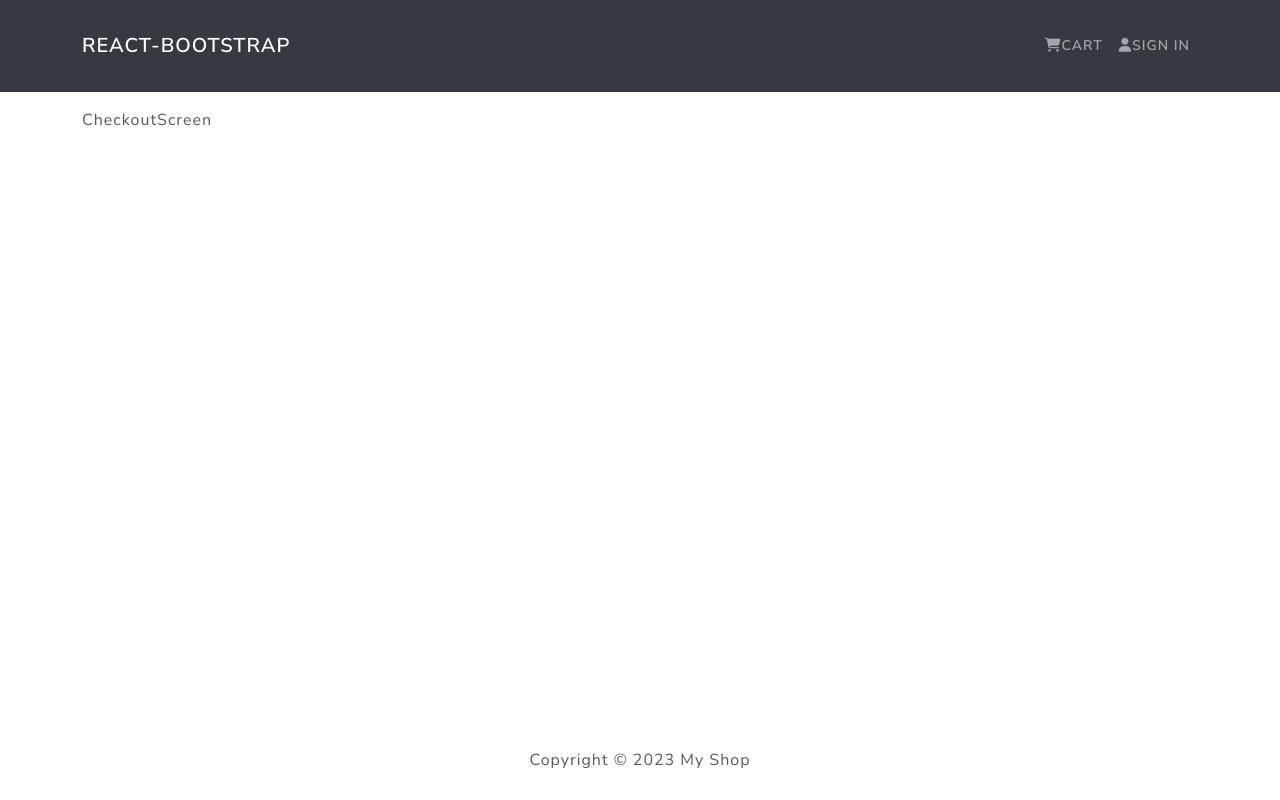
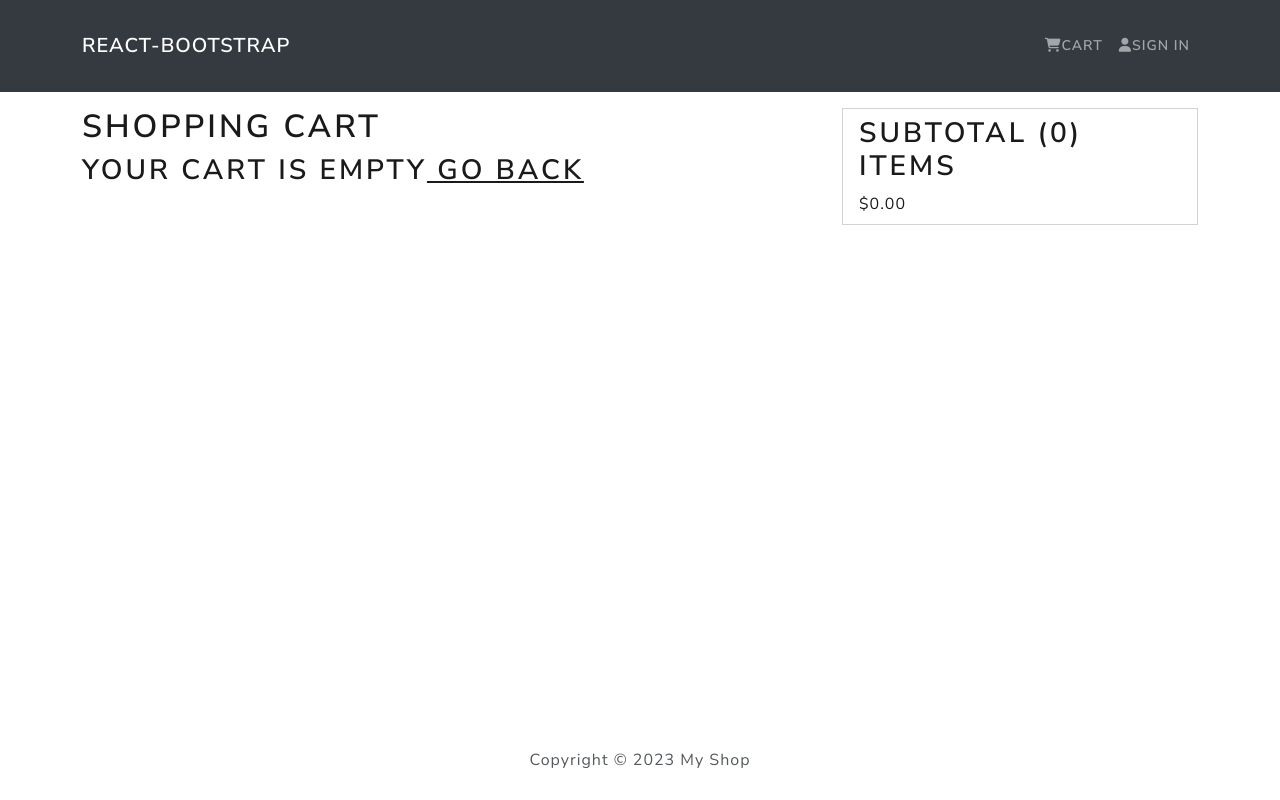
Before and after one commit to Abbiirr/simple-e-commerce, a React (Create React App) app in the folder client/: page /checkout in a window 1280 px wide. Built offline with nearby package versions, Linux system fonts and the light colour scheme.

Commit message:
Created checkout screen

```diff
--- a/client/package.json
+++ b/client/package.json
@@ -18,6 +18,7 @@
     "redux": "^4.2.1",
     "redux-devtools-extension": "^2.13.9",
     "redux-thunk": "^2.4.2",
+    "uuid": "^9.0.0",
     "web-vitals": "^2.1.4"
   },
   "scripts": {
--- a/client/src/App.js
+++ b/client/src/App.js
@@ -19,7 +19,7 @@ const App = () => {
             <Route path="/" element={<HomeScreen />} exact />
             <Route path="/product/:id" element={<ProductScreen />} />
             <Route path="cart/:id?" element={<CartScreen />} />
-            <Route path="checkout" element={<CheckoutScreen />} />
+            <Route path="/checkout" element={<CheckoutScreen />} />
           </Routes>
         </Container>
       </main>
--- a/client/src/screens/CheckoutScreen.js
+++ b/client/src/screens/CheckoutScreen.js
@@ -1,7 +1,71 @@
 import React from "react";
+import { BrowserRouter as Router, Route, Routes, Link } from "react-router-dom";
+import { v4 as uuid } from "uuid";
+import { useDispatch, useSelector } from "react-redux";
+import {
+  Row,
+  Col,
+  Image,
+  ListGroup,
+  Card,
+  Button,
+  Form,
+} from "react-bootstrap";
 
 const CheckoutScreen = () => {
-  return <div>CheckoutScreen</div>;
+  let userId = localStorage.getItem("userId");
+  const cart = useSelector((state) => state.cart);
+  const { cartItems } = cart;
+  console.log(cartItems);
+  if (!userId) {
+    userId = uuid();
+    localStorage.setItem("userId", userId);
+  }
+  return (
+    <Row>
+      <Col md={8}>
+        <h1>Shopping Cart</h1>
+        {cartItems.length === 0 ? (
+          <h2>
+            Your cart is empty<Link to="/"> Go Back</Link>
+          </h2>
+        ) : (
+          <ListGroup variant="flush">
+            {cartItems.map((item) => (
+              <ListGroup.Item key={item.product}>
+                <Row>
+                  <Col md={2}>
+                    <Image src={item.image} alt={item.name} fluid rounded />
+                  </Col>
+                  <Col md={3}>
+                    <Link to={`/product/${item.product}`}>{item.name}</Link>
+                  </Col>
+                  <Col md={2}>${item.price}</Col>
+                </Row>
+              </ListGroup.Item>
+            ))}
+          </ListGroup>
+        )}
+      </Col>
+      <Col md={4}>
+        <Card>
+          <ListGroup variant="flush">
+            <ListGroup.Item>
+              <h2>
+                Subtotal ({cartItems.reduce((acc, item) => acc + item.qty, 0)})
+                items
+              </h2>
+              $
+              {cartItems
+                .reduce((acc, item) => acc + item.qty * item.price, 0)
+                .toFixed(2)}
+            </ListGroup.Item>
+          </ListGroup>
+        </Card>
+      </Col>
+      <Col md={2}></Col>
+    </Row>
+  );
 };
 
 export default CheckoutScreen;
```
Also changed, not shown: 1 other file (tests, documents, lock files or other folders).
